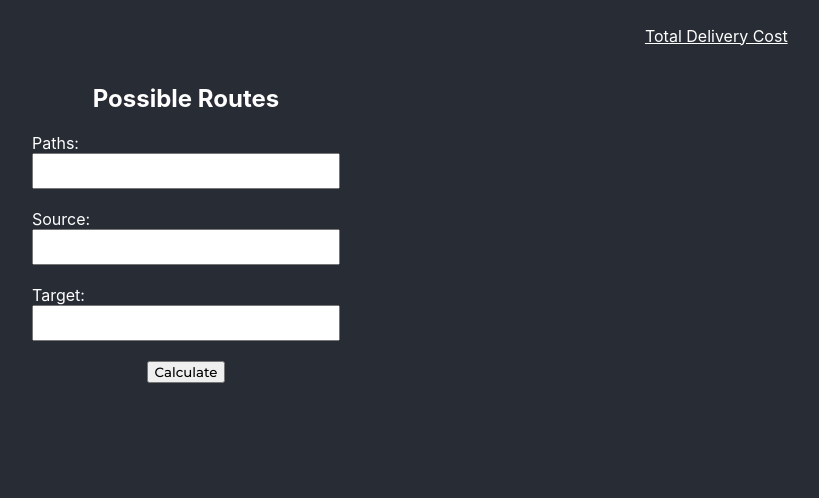
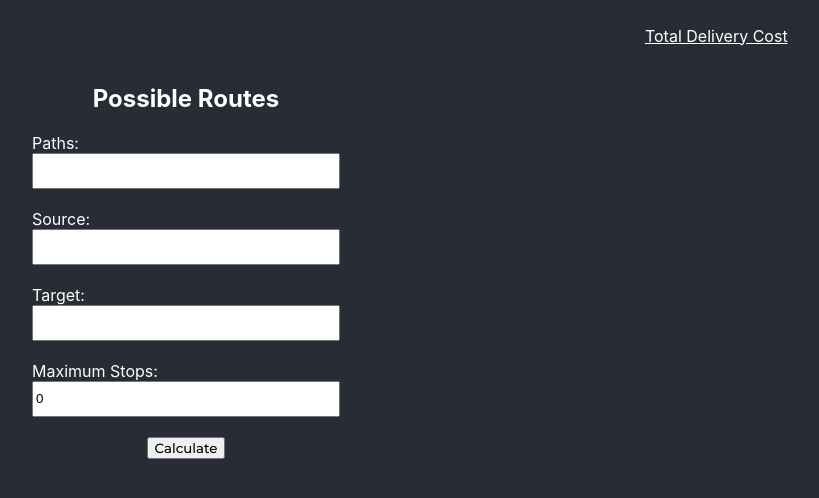
Before and after one commit to loxator/eko-route-finder, a React (Create React App) app: page /routes in a window 1280 px wide. Shown: the top 498 px of the page, without its empty margins (454-1273 px from the left). Built offline with nearby package versions, Linux system fonts and the light colour scheme.

Commit message:
Filter out routes if maximumStops > 0

```diff
--- a/src/scenes/PossibleRoutes/component.jsx
+++ b/src/scenes/PossibleRoutes/component.jsx
@@ -8,6 +8,7 @@ const PossibleRoutes = (props) => {
   const [paths, setPaths] = useState("");
   const [source, setSource] = useState("");
   const [target, setTarget] = useState("");
+  const [stops, setStops] = useState(0);
   const [result, setResult] = useState("");
   const [error, setError] = useState("");
   const myGraph = new Graph();
@@ -24,13 +25,21 @@ const PossibleRoutes = (props) => {
     }
   };
 
+  const filterOutRoutesWithStops = (arrayOfRoutes, stops) => {
+    if (stops === 0) {
+      return arrayOfRoutes;
+    }
+
+    return arrayOfRoutes.filter((route) => route.length <= stops + 2);
+  };
+
   const handleClick = async (e) => {
     e.stopPropagation();
     e.preventDefault();
     populateGraph(paths.split(","));
     let routesResult = myGraph.getPossibleRoutesBFS({ to: source }, target);
     if (!routesResult.error) {
-      setResult(routesResult);
+      setResult(filterOutRoutesWithStops(routesResult, parseInt(stops, 10)));
     } else setError(routesResult.text.message);
   };
   return (
@@ -81,6 +90,20 @@ const PossibleRoutes = (props) => {
           maxLength="1"
         />
         <br />
+        <Input
+          labelTestId="routes__label__stops"
+          inputId="target"
+          inputTestId="routes__input__stops"
+          onChangeHandler={(e) => setStops(e.target.value.charAt(0))}
+          pattern="\d{1}"
+          title="Please enter a number between 1 - 9"
+          labelText="Maximum Stops:"
+          inputValue={stops}
+          type="number"
+          min="0"
+          max="9"
+        />
+        <br />
         <input
           type="submit"
           value="Calculate"
@@ -92,9 +115,9 @@ const PossibleRoutes = (props) => {
       {result.length && !error ? (
         <div className="app__result" data-testid="routes__text__result">
           <p>Routes found: {result.length}</p>
-          {result.map((res) =>
-            res.map((route, index) => <p key={index}>{route}</p>)
-          )}
+          {result.map((route, index) => (
+            <p key={index}>{route}</p>
+          ))}
         </div>
       ) : null}
       {error && (
```
Also changed, not shown: 1 other file (tests, documents, lock files or other folders).
